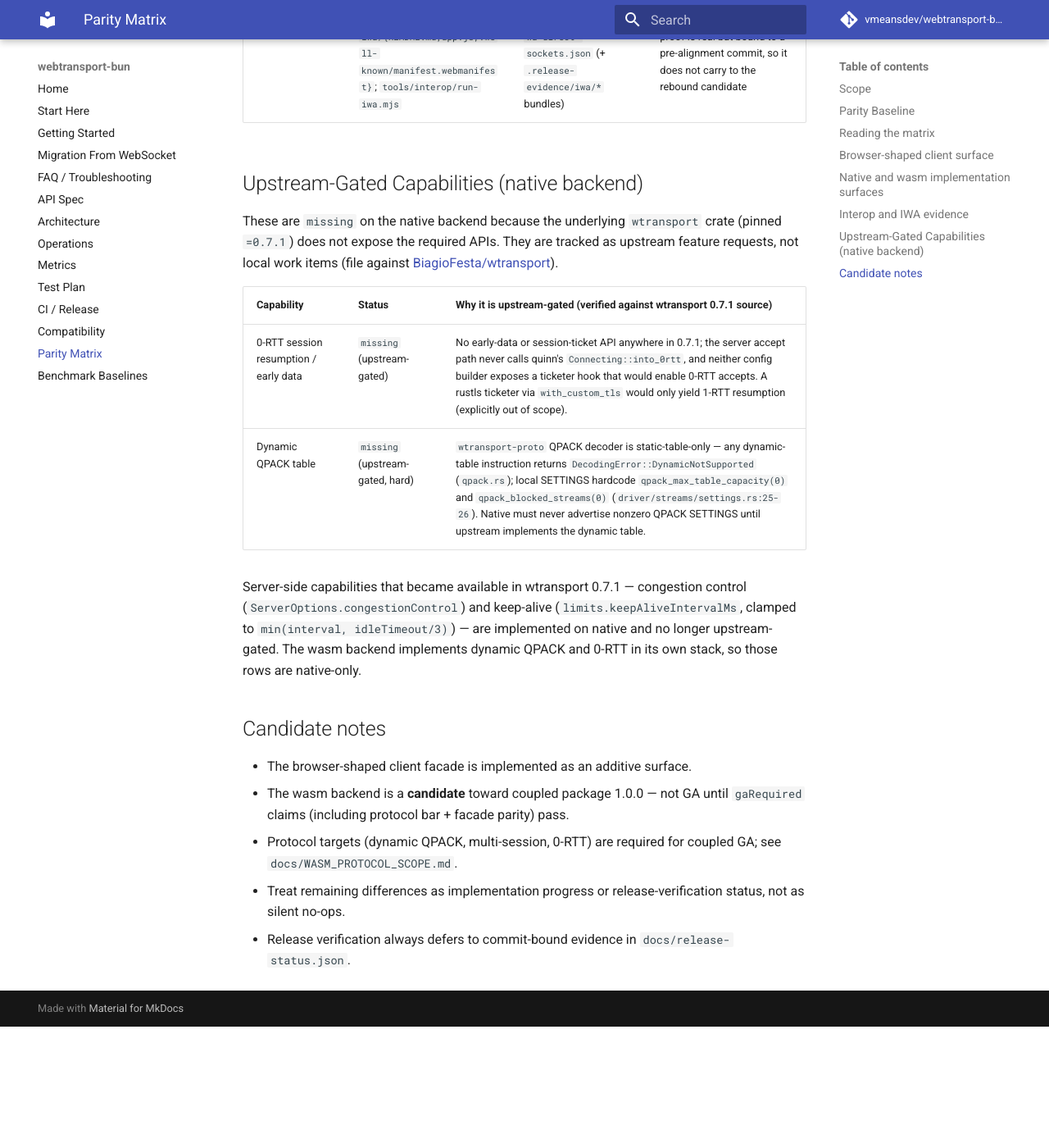
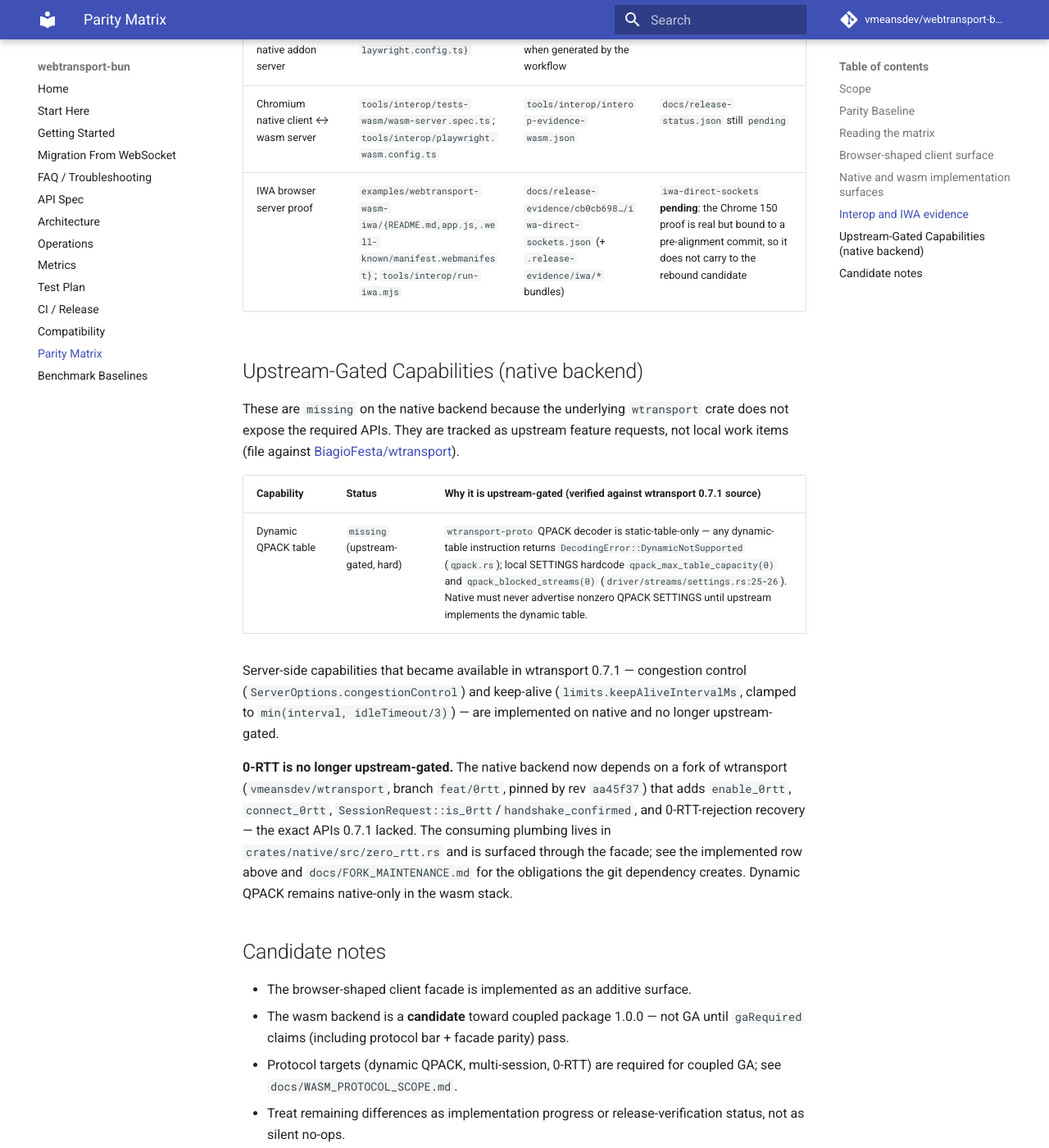
Before and after one commit to vmeansdev/webtransport-bun, an MkDocs documentation site: the page built from docs/PARITY_MATRIX.md, in a window 1280 px wide and 1400 px high, scrolled down 5328 px. Shown: the whole window at 82% size. Built offline with MkDocs 1.6.1 and Material for MkDocs 9.7.7, drawn with Linux system fonts in a browser that asks for light colours; comment, search, counter and statistics services are not loaded; before the commit the page ends 6580 px from its top, so only the background shows below that; some of the changed text lies outside the part shown.

Commit message:
Document native 0-RTT: flip PARITY_MATRIX, add FORK_MAINTENANCE, CHANGELOG
Record that native 0-RTT is now implemented on the wtransport fork rather
than upstream-gated.

PARITY_MATRIX: move the 0-RTT row out of the upstream-gated table into the
browser-shaped surface as implemented, citing native-0rtt.test.ts and the
crates/native zero_rtt loopback resumption tests as fresh evidence; note the
fork dependency and that dynamic QPACK remains the only upstream-gated /
wasm-only protocol capability. WASM_PROTOCOL_SCOPE: add the native/wasm 0-RTT
parity contrast to the 0-RTT row. CHANGELOG: add the native 0-RTT feature and
the crates.io->fork Git-dependency swap under Unreleased.

New docs/FORK_MAINTENANCE.md is the standing obligation list the pinned Git
fork creates: the rev must stay permanently reachable because release.yml
builds from source (no force-push/GC of pinned history, repo stays public);
cargo audit and Dependabot no longer cover wtransport, so a manual advisory
watch on wtransport/quinn/rustls is required; rebase-not-merge upstream
cadence; and the MR-later intent with a bump checklist.

Co-Authored-By: Claude Fable 5 <noreply@anthropic.com>
Claude-Session: https://claude.ai/code/session_016Td5mRn76CnP9Y8hDCfdki

```diff
--- a/docs/PARITY_MATRIX.md
+++ b/docs/PARITY_MATRIX.md
@@ -49,6 +49,7 @@ verification. Code can be present while the release claim is still pending.
 | Security / auth (CA roots) | wasm client `caPem` trust over user-supplied roots | `crates/wasm/src/verify.rs`; `packages/webtransport/src/backend.ts` | `packages/webtransport/test/wasm-ca-trust.test.ts` | **Implemented and end-to-end verified.** A server holding a CA-issued leaf completes the handshake against a client trusting only that CA, and stream data echoes over it; a client given a different CA's PEM is refused with `E_TLS: handshake failed with TLS alert 48` (unknown_ca). Also proven at the QUIC layer natively (`spike_tests::loopback_handshake_over_ca_root_trust`). Test chains come from `cert::generate_ca_signed`, gated behind `dev-insecure` like the accept-any verifier, so shipped artifacts cannot mint a CA |
 | Transport states | `connecting → connected → draining → closed / failed` | `packages/webtransport/src/index.ts`; `packages/webtransport/src/backend.ts` | `packages/webtransport/test/parity-facade-lifecycle.test.ts`; `packages/webtransport/test/parity-robustness.test.ts` | `docs/release-status.json` still `pending` |
 | Static capabilities and option mapping | `supportsReliableOnly`, `congestionControl`, `datagramsReadableType`, `allowPooling`, `requireUnreliable`, `strictW3CErrors` | `packages/webtransport/src/index.ts`; `packages/webtransport/src/backend.ts` | `packages/webtransport/test/parity-options.test.ts`; `packages/webtransport/test/parity-pooling.test.ts`; `packages/webtransport/test/parity-compat.test.ts` | `docs/release-status.json` still `pending` |
+| 0-RTT session resumption / early data | `enable0Rtt` (server + client), `allowEarlySession`, session-object `has0Rtt`/`accepted0Rtt`/`handshakeConfirmed`, `exportTicketVault`/`importTicketVault` | `crates/native/src/{zero_rtt.rs,client.rs,lib.rs,server_napi.rs,session_napi.rs,session_registry.rs}`; `packages/webtransport/src/index.ts` | `packages/webtransport/test/native-0rtt.test.ts` (7 pass); `crates/native` `zero_rtt` unit + loopback resumption tests (`shared_config_resumes_with_early_data`, `fresh_config_per_connect_never_resumes`) | `docs/release-status.json` still `pending` |
 
 ## Native and wasm implementation surfaces
 
@@ -68,20 +69,28 @@ verification. Code can be present while the release claim is still pending.
 ## Upstream-Gated Capabilities (native backend)
 
 These are `missing` on the native backend because the underlying `wtransport`
-crate (pinned `=0.7.1`) does not expose the required APIs. They are tracked as
-upstream feature requests, not local work items (file against
+crate does not expose the required APIs. They are tracked as upstream feature
+requests, not local work items (file against
 [BiagioFesta/wtransport](https://github.com/BiagioFesta/wtransport)).
 
 | Capability | Status | Why it is upstream-gated (verified against wtransport 0.7.1 source) |
 | --- | --- | --- |
-| 0-RTT session resumption / early data | `missing` (upstream-gated) | No early-data or session-ticket API anywhere in 0.7.1; the server accept path never calls quinn's `Connecting::into_0rtt`, and neither config builder exposes a ticketer hook that would enable 0-RTT accepts. A rustls ticketer via `with_custom_tls` would only yield 1-RTT resumption (explicitly out of scope). |
 | Dynamic QPACK table | `missing` (upstream-gated, hard) | `wtransport-proto` QPACK decoder is static-table-only — any dynamic-table instruction returns `DecodingError::DynamicNotSupported` (`qpack.rs`); local SETTINGS hardcode `qpack_max_table_capacity(0)` and `qpack_blocked_streams(0)` (`driver/streams/settings.rs:25-26`). Native must never advertise nonzero QPACK SETTINGS until upstream implements the dynamic table. |
 
 Server-side capabilities that became available in wtransport 0.7.1 —
 congestion control (`ServerOptions.congestionControl`) and keep-alive
 (`limits.keepAliveIntervalMs`, clamped to `min(interval, idleTimeout/3)`) —
-are implemented on native and no longer upstream-gated. The wasm backend
-implements dynamic QPACK and 0-RTT in its own stack, so those rows are native-only.
+are implemented on native and no longer upstream-gated.
+
+**0-RTT is no longer upstream-gated.** The native backend now depends on a
+fork of wtransport (`vmeansdev/wtransport`, branch `feat/0rtt`, pinned by rev
+`aa45f37`) that adds `enable_0rtt`,
+`connect_0rtt`, `SessionRequest::is_0rtt`/`handshake_confirmed`, and
+0-RTT-rejection recovery — the exact APIs 0.7.1 lacked. The consuming plumbing
+lives in `crates/native/src/zero_rtt.rs` and is surfaced through the facade;
+see the implemented row above and `docs/FORK_MAINTENANCE.md` for the
+obligations the git dependency creates. Dynamic QPACK remains native-only in
+the wasm stack.
 
 ## Candidate notes
 
```
Also changed, not shown: CHANGELOG.md (+21 -2 lines), docs/FORK_MAINTENANCE.md (added, +107 -0 lines), docs/WASM_PROTOCOL_SCOPE.md (+1 -1 lines).
